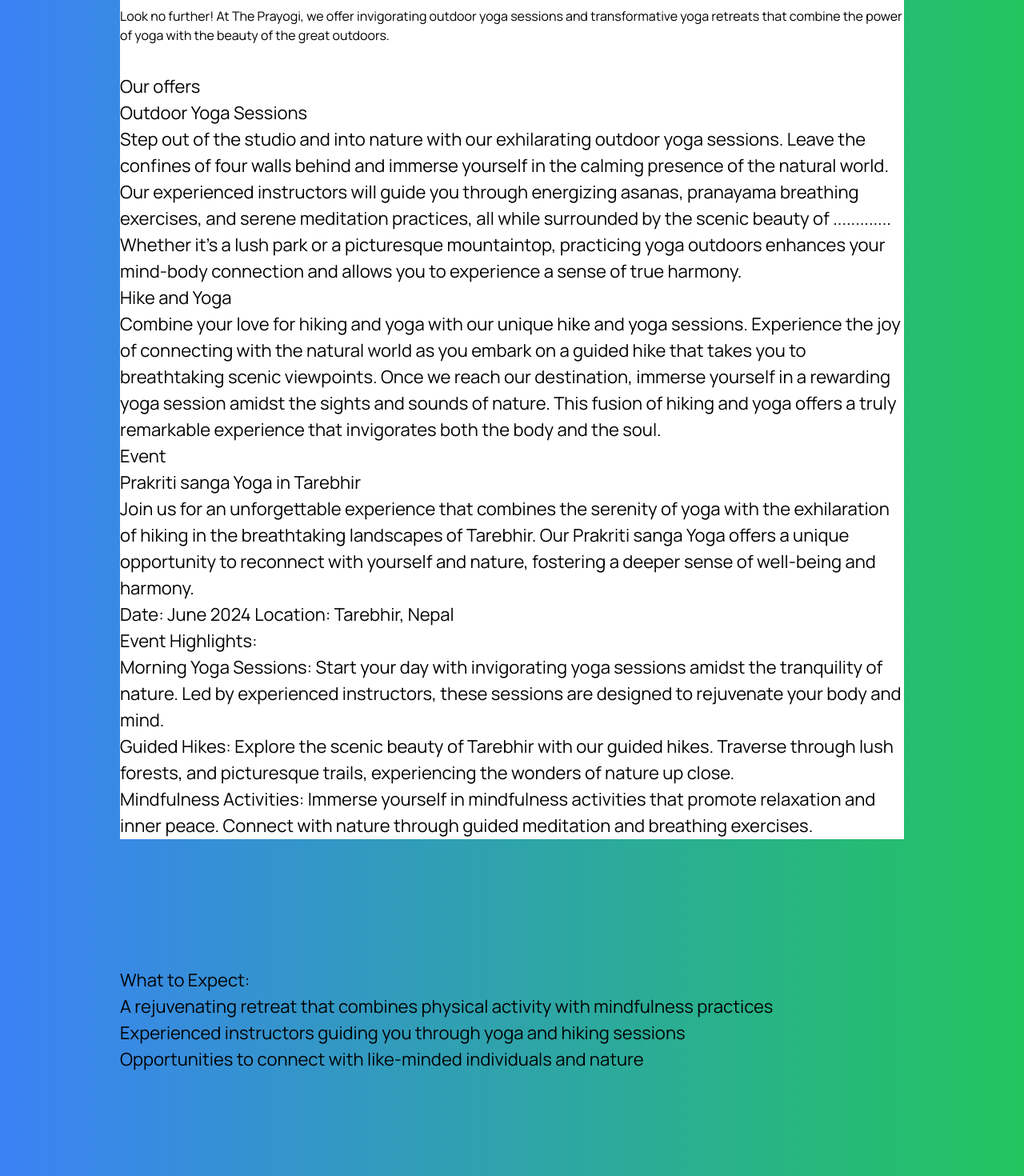
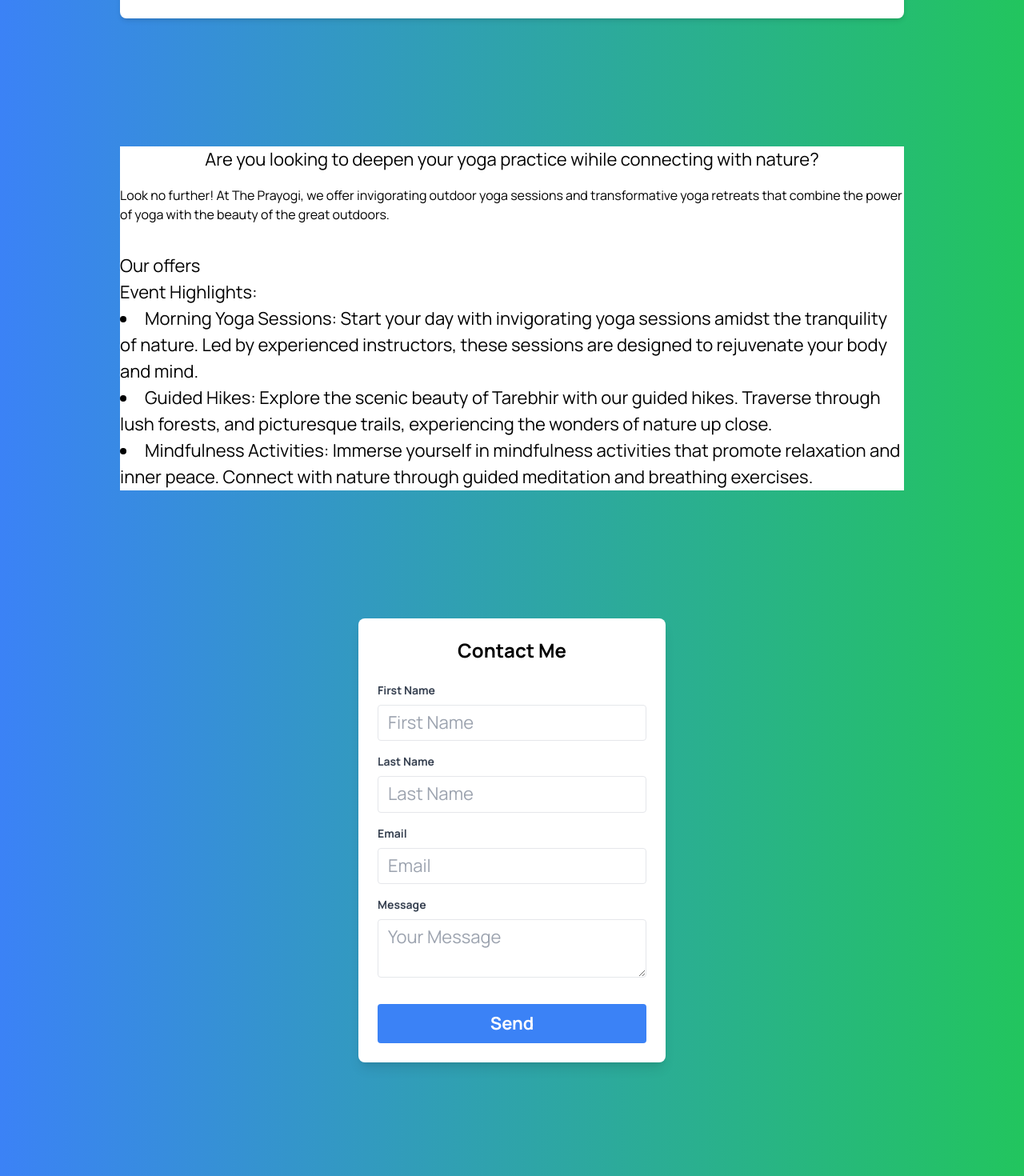
Before and after one commit to bhandaripawan8/Yoga-MERN, a React (Vite) app: page / in a window 1280 px wide. Shown: the part 1820-3290 px from the top of the page at 80% size. Built offline with nearby package versions, Linux system fonts and the light colour scheme.

Commit message:
what to expect component with props added

```diff
--- a/src/components/Home/Home.jsx
+++ b/src/components/Home/Home.jsx
@@ -1,6 +1,5 @@
 import React from "react";
 import AboutMe from "../AboutMe/Aboutme";
-import Itinerary from "../Itinerary/Itinerary";
 import Contact from "../Contact/Contact";
 import Hero from "../Hero/Hero";
 import WhyChoose from '../whyChoose/WhyChoose'
@@ -16,21 +15,24 @@
 
         </div>
         <div className="container">
-          <div className="mt-8">
+        <div className="mt-8">
             <AboutMe />
           </div>
-          <div className="mt-40">
+        <div className="mt-40">
           <WhyChoose/>
           </div>
+          <div className="mt-40">
+            <WhatToExpect/>
+          </div>
+
+
           {/* <div className="mt-40">
             <Itinerary />
           </div> */}
           <div className="mt-40">
             <Sessions />
           </div>
-          <div className="mt-40">
-            <WhatToExpect/>
-          </div>
+
           <div className="mt-40">
             <Contact />
           </div>
--- a/src/components/Sessions/Sessions.jsx
+++ b/src/components/Sessions/Sessions.jsx
@@ -1,4 +1,32 @@
 import React from "react";
+
+const SessionsContent = [
+     {
+        header: 'Outdoor Yoga Sessions',
+        content: `Step out of the studio and into nature with our exhilarating outdoor
+        yoga sessions. Leave the confines of four walls behind and immerse
+        yourself in the calming presence of the natural world. Our experienced
+        instructors will guide you through energizing asanas, pranayama
+        breathing exercises, and serene meditation practices, all while
+        surrounded by the scenic beauty of ............. Whether it's a lush
+        park or a picturesque mountaintop, practicing yoga outdoors enhances
+        your mind-body connection and allows you to experience a sense of true
+        harmony.`
+    },
+    {
+        header: 'Hike and Yoga',
+        content: `Combine your love for hiking and yoga with our unique hike and yoga sessions. Experience the joy of connecting with the natural world as you embark on a guided hike that takes you to breathtaking scenic viewpoints. Once we reach our destination, immerse yourself in a rewarding yoga session amidst the sights and sounds of nature. This fusion of hiking and yoga offers a truly remarkable experience that invigorates both the body and the soul.`
+    },
+    {
+        header: 'Prakriti sanga Yoga in Tarebhir',
+        content: `Join us for an unforgettable experience that combines the serenity
+        of yoga with the exhilaration of hiking in the breathtaking
+        landscapes of Tarebhir. Our Prakriti sanga Yoga offers a unique
+        opportunity to reconnect with yourself and nature, fostering a
+        deeper sense of well-being and harmony.`,
+        date: `Date: June 2024 Location: Tarebhir, Nepal`
+    }
+]
 
 const Sessions = () => {
   return (
@@ -14,43 +42,7 @@
       </p>
       <div className="mt-[20px]">
         <h2>Our offers</h2>
-        <p>Outdoor Yoga Sessions</p>
-        <p>
-          Step out of the studio and into nature with our exhilarating outdoor
-          yoga sessions. Leave the confines of four walls behind and immerse
-          yourself in the calming presence of the natural world. Our experienced
-          instructors will guide you through energizing asanas, pranayama
-          breathing exercises, and serene meditation practices, all while
-          surrounded by the scenic beauty of ............. Whether it's a lush
-          park or a picturesque mountaintop, practicing yoga outdoors enhances
-          your mind-body connection and allows you to experience a sense of true
-          harmony.
-        </p>
-        <h3>Hike and Yoga</h3>
-        <p>
-          Combine your love for hiking and yoga with our unique hike and yoga
-          sessions. Experience the joy of connecting with the natural world as
-          you embark on a guided hike that takes you to breathtaking scenic
-          viewpoints. Once we reach our destination, immerse yourself in a
-          rewarding yoga session amidst the sights and sounds of nature. This
-          fusion of hiking and yoga offers a truly remarkable experience that
-          invigorates both the body and the soul.
-        </p>
-        <h3>Event</h3>
-        <h3>Prakriti sanga Yoga in Tarebhir</h3>
-        <ul>
-          <li>
-            Join us for an unforgettable experience that combines the serenity
-            of yoga with the exhilaration of hiking in the breathtaking
-            landscapes of Tarebhir. Our Prakriti sanga Yoga offers a unique
-            opportunity to reconnect with yourself and nature, fostering a
-            deeper sense of well-being and harmony.
-          </li>
-          <li>Date: June 2024 Location: Tarebhir, Nepal</li>
-          <li></li>
-        </ul>
         <p>Event Highlights: </p>
-        <ul>
           <li>
             Morning Yoga Sessions: Start your day with invigorating yoga
             sessions amidst the tranquility of nature. Led by experienced
@@ -67,7 +59,6 @@
             that promote relaxation and inner peace. Connect with nature through
             guided meditation and breathing exercises.
           </li>
-        </ul>
       </div>
     </div>
   );
--- a/src/components/WhatToExpect/WhatToExpect.jsx
+++ b/src/components/WhatToExpect/WhatToExpect.jsx
@@ -1,16 +1,21 @@
-import React from 'react'
+import React from 'react';
 
-const WhatToExpect = () => {
-  return (
-    <>
-        <h3>What to Expect:</h3>
-        <ul>
-            <li>A rejuvenating retreat that combines physical activity with mindfulness practices</li>
-            <li>Experienced instructors guiding you through yoga and hiking sessions</li>
-            <li>Opportunities to connect with like-minded individuals and nature</li>
-        </ul>
-    </>
-  )
+const WhatToExpect = ({ title, items }) => {
+    return (
+        <div className="bg-white rounded-lg shadow-md p-6 mb-4">
+            <h3 className="text-2xl font-semibold text-center mb-4 text-gray-800">{title}</h3>
+            <ul className="text-lg text-gray-700">
+                {items && items.map((item, index) => (
+                    <li key={index} className="mb-2">
+                        <svg className="w-6 h-6 inline mr-2 text-green-500" fill="none" viewBox="0 0 24 24" stroke="currentColor">
+                            <path strokeLinecap="round" strokeLinejoin="round" strokeWidth="2" d="M5 13l4 4L19 7" />
+                        </svg>
+                        {item}
+                    </li>
+                ))}
+            </ul>
+        </div>
+    );
 }
 
-export default WhatToExpect
+export default WhatToExpect;
--- /dev/null
+++ b/src/components/WhatToExpect/WhatToExpectData.jsx
@@ -0,0 +1,40 @@
+import React from 'react';
+import WhatToExpect from './WhatToExpect';
+
+    const cardsData = [
+        {
+            title: "What to Expect:",
+            items: [
+                "A rejuvenating retreat that combines physical activity with mindfulness practices",
+                "Experienced instructors guiding you through yoga and hiking sessions",
+                "Opportunities to connect with like-minded individuals and nature"
+            ]
+        },
+        {
+            title: "Yoga Benefits:",
+            items: [
+                "Improved flexibility and strength",
+                "Reduced stress and anxiety",
+                "Enhanced mind-body connection"
+            ]
+        },
+        {
+            title: "Hiking Highlights:",
+            items: [
+                "Breathtaking scenic viewpoints",
+                "Exploration of diverse ecosystems",
+                "Fresh air and natural beauty"
+            ]
+        }
+    ];
+
+    return (
+        <div className="flex flex-col items-center">
+            {cardsData.map((index, data) => (
+                <WhatToExpect key={index} title={data.title} items={data.items} />
+            ))}
+        </div>
+    );
+
+
+export default App;
```
